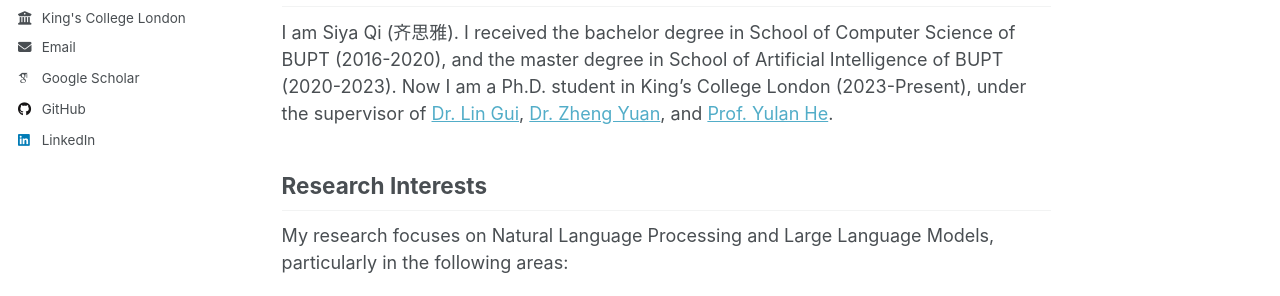
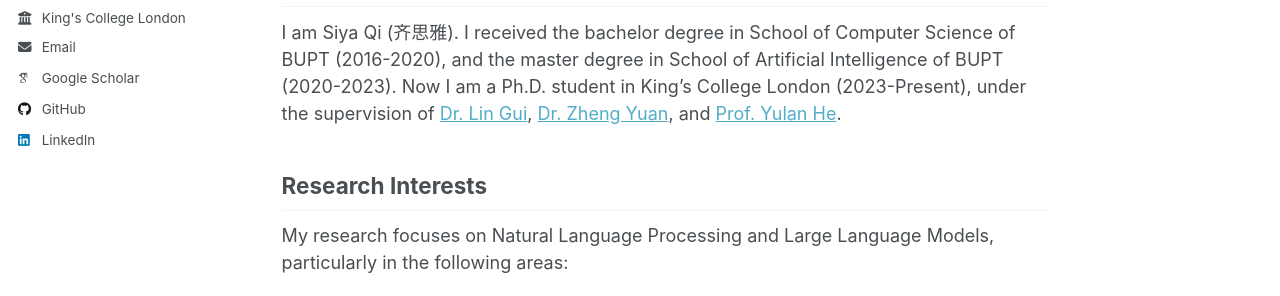
Before and after one commit to siyaqi/siyaqi.github.io, a Jekyll site: the page built from _pages/about.md, in a window 1280 px wide and 900 px high. Shown: the part 375-671 px from the top of the window. Built offline with Jekyll 4.4.1, drawn with Linux system fonts in a browser that asks for light colours; some web fonts are replaced; a script that is not in the unit is left out.

Commit message:
Point avatar back to profile.png; drop unused MathJax/Plotly/Mermaid
The footer loaded ~6 MB of external JS (Plotly alone is 4.65 MB) on
every page; nothing on the site uses it. Also keep the wording fix in
about.md.

Co-Authored-By: Claude Fable 5 <noreply@anthropic.com>
Claude-Session: https://claude.ai/code/session_014Vz333bw2WEM71Yd3etyU8

```diff
--- a/_config.yml
+++ b/_config.yml
@@ -22,7 +22,7 @@ repository               : "siyaqi/siyaqi.github.io"
 #               Additional customization can be done by editing /_includes/author-profile.html
 author:
   # Biographic information
-  avatar           : "profile.jpg"
+  avatar           : "profile.png"
   name             : "Siya Qi"
   pronouns         : # example: "she/her"
   bio              : "PhD student in Computer Science at King's College London"
--- a/_includes/footer/custom.html
+++ b/_includes/footer/custom.html
@@ -2,18 +2,8 @@
 
 <a href="/sitemap/">Sitemap</a>
 
-<!-- Support for MatJax -->
-<script defer src="https://cdnjs.cloudflare.com/polyfill/v3/polyfill.min.js?features=es6"></script>
-<script defer src="https://cdn.jsdelivr.net/npm/mathjax@3/es5/tex-mml-chtml.js" id="MathJax-script"></script>
-
-<!-- Support for Plotly -->
-<script defer src='https://cdnjs.cloudflare.com/ajax/libs/plotly.js/3.0.1/plotly.min.js'></script>
-
-<!-- Support for Mermaid -->
-<script type="module">
-    import mermaid from 'https://cdn.jsdelivr.net/npm/mermaid@11/dist/mermaid.esm.min.mjs';
-    mermaid.initialize({startOnLoad:true, theme:'default'});
-    await mermaid.run({querySelector:'code.language-mermaid'});
-</script>
+<!-- MathJax / Plotly / Mermaid were removed from here: they added ~6 MB of
+     JavaScript to every page and no page on this site uses them. If a page
+     needs math, add the MathJax script tag to that page only. -->
 
 <!-- end custom footer snippets -->
--- a/_includes/head/custom.html
+++ b/_includes/head/custom.html
@@ -17,6 +17,6 @@
 <!-- Prefetch the other main pages so navigation feels instant -->
 <link rel="prefetch" href="{{ base_path }}/publications/" as="document"/>
 <link rel="prefetch" href="{{ base_path }}/projects/" as="document"/>
-<link rel="preload" href="{{ base_path }}/images/profile.jpg" as="image"/>
+<link rel="preload" href="{{ base_path }}/images/profile.png" as="image"/>
 
 <!-- end custom head snippets -->
--- a/_pages/about.md
+++ b/_pages/about.md
@@ -40,7 +40,7 @@ Welcome to my profile!
 
 ## About Me
 
-I am Siya Qi (齐思雅). I received the bachelor degree in School of Computer Science of BUPT (2016-2020), and the master degree in School of Artificial Intelligence of BUPT (2020-2023). Now I am a Ph.D. student in King's College London (2023-Present), under the supervisor of [Dr. Lin Gui](https://www.kcl.ac.uk/people/lin-gui), [Dr. Zheng Yuan](https://www.cl.cam.ac.uk/~zy249/), and [Prof. Yulan He](https://www.kcl.ac.uk/people/yulan-he).
+I am Siya Qi (齐思雅). I received the bachelor degree in School of Computer Science of BUPT (2016-2020), and the master degree in School of Artificial Intelligence of BUPT (2020-2023). Now I am a Ph.D. student in King's College London (2023-Present), under the supervision of [Dr. Lin Gui](https://www.kcl.ac.uk/people/lin-gui), [Dr. Zheng Yuan](https://www.cl.cam.ac.uk/~zy249/), and [Prof. Yulan He](https://www.kcl.ac.uk/people/yulan-he).
 
 ## Research Interests
 
```
